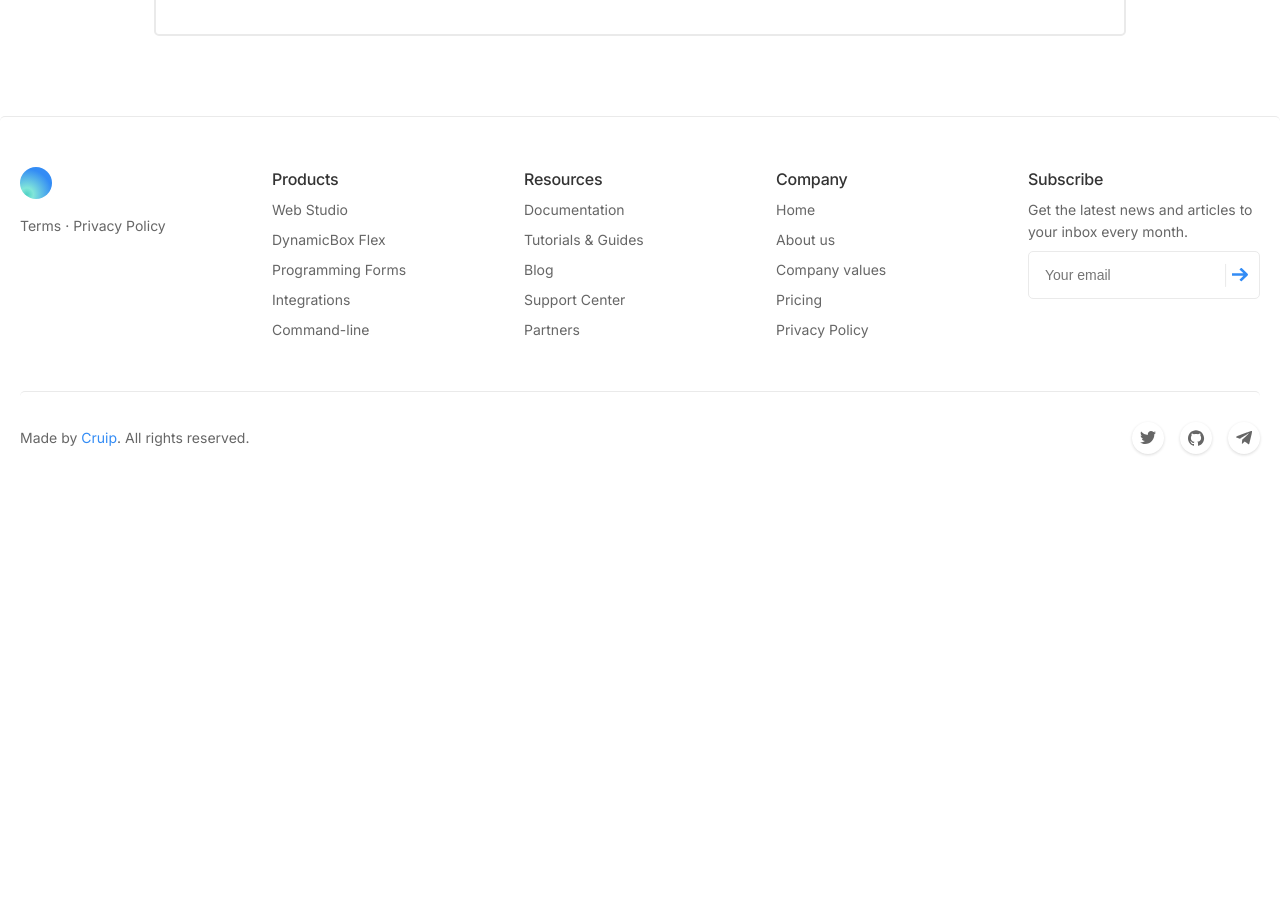
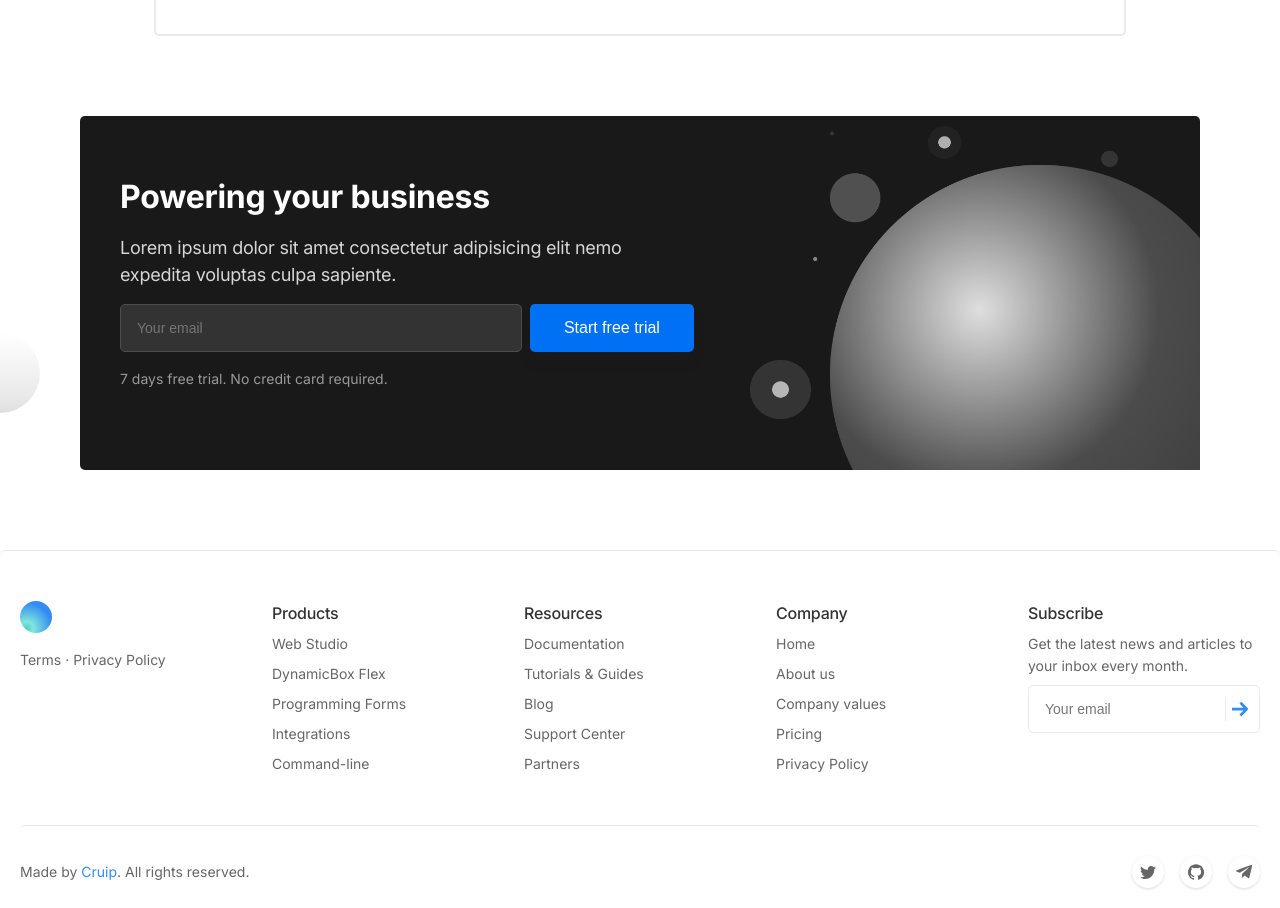
Before and after one commit to AmirbekkAmonov/Simple, a React (Vite) app: page / in a window 1280 px wide. Shown: the part 3476-4384 px from the top of the page. Before the commit the page ends 3950 px from the top, so only its background shows below. Built offline with nearby package versions, Linux system fonts and the light colour scheme.

Commit message:
business bolimi yakunlandi

```diff
--- a/src/App.jsx
+++ b/src/App.jsx
@@ -3,6 +3,7 @@ import Hero from "./components/sections/Hero/Hero"
 import Explore from "./components/sections/Explore/Explore"
 import Works from "./components/sections/Works/Works"
 import World from "./components/sections/World/World"
+import Business from "./components/sections/Business/Business"
 import Footer from "./components/Footer/Footer"
 function App() {
   return (
@@ -12,6 +13,7 @@ function App() {
       <Explore />
       <Works />
       <World />
+      <Business />
       <Footer />
     </>
   )
--- /dev/null
+++ b/src/components/sections/Business/Business.jsx
@@ -0,0 +1,207 @@
+import { useEffect, useState } from "react";
+import styled from "styled-components";
+
+const Section = styled.section`
+  overflow: hidden;
+  position: relative;
+  width: 100%;
+  margin: 0 auto;
+  padding: 0 80px 80px 80px;
+  .container {
+    // margin: 0 80px;
+    display: flex;
+    flex-direction: row;
+    align-items: start;
+    justify-content: space-between;
+    gap: 16px;
+    background-color: #191919;
+    border-radius: 5px;
+  }
+  img {
+    margin-top: 10px;
+    width: 450px;
+    height: auto;
+  }
+`;
+
+const Text = styled.div`
+  padding: 60px 40px;
+  width: 100%;
+  display: flex;
+  flex-direction: column;
+  align-items: start;
+  justify-content: start;
+  gap: 16px;
+  h2 {
+    font-weight: 700;
+    font-size: 32px;
+    line-height: 42px;
+    letter-spacing: -0.25px;
+    color: #ffffff;
+  }
+  p {
+    font-weight: 400;
+    font-size: 18px;
+    line-height: 27px;
+    letter-spacing: -0.25px;
+    color: #d6d6d6;
+  }
+  label {
+    width: 100%;
+    display: flex;
+    flex-direction: row;
+    align-items: start;
+    justify-content: start;
+    gap: 8px;
+    input {
+      width: 70%;
+      padding: 12px 34px 12px 16px;
+      border: 1px solid #4c4c4c;
+      border-radius: 5px;
+      background-color: #333333;
+      font-weight: 400;
+      font-size: 14px;
+      line-height: 22px;
+      letter-spacing: 0px;
+      color: #ffffff;
+
+      &:focus {
+        border: 1px solid #0070f4;
+      }
+    }
+    button {
+      width: calc(30% - 8px);
+      padding: 12px 0;
+      border-radius: 5px;
+      background-color: #0070f4;
+      font-weight: 500;
+      font-size: 16px;
+      line-height: 24px;
+      color: #ffffff;
+      box-shadow: 0px 10px 15px -3px #19202c29;
+    }
+  }
+  span {
+    font-weight: 400;
+    font-size: 14px;
+    line-height: 22px;
+    letter-spacing: 0px;
+    color: #999999;
+  }
+`;
+
+const Cricle = styled.div`
+  position: absolute;
+  top: 50%;
+  left: 0;
+  transform: translateX(-50%);
+  width: 80px;
+  height: 80px;
+  border-radius: 50%;
+  background: linear-gradient(180deg, #ffffff 0%, #eaeaea 77.4%, #dfdfdf 100%);
+`;
+const Modal = styled.div`
+  position: fixed;
+  top: 0;
+  left: 0;
+  width: 100%;
+  height: 100%;
+  background: rgba(0, 0, 0, 0.5);
+  display: flex;
+  justify-content: center;
+  align-items: center;
+  z-index: 999;
+
+  .modal-content {
+    display: flex;
+    flex-direction: column;
+    align-items: center;
+    gap: 16px;
+    background: white;
+    padding: 20px;
+    border-radius: 8px;
+    text-align: center;
+    box-shadow: 0 4px 8px rgba(0, 0, 0, 0.2);
+  }
+
+  button {
+    padding: 8px 20px;
+    border-radius: 5px;
+    margin-top: 12px;
+    background-color: #0070f4;
+    font-weight: 500;
+    font-size: 16px;
+    line-height: 24px;
+    color: #ffffff;
+    box-shadow: 0px 10px 15px -3px #19202c29;
+  }
+`;
+
+const Business = () => {
+    const [email, setEmail] = useState('');
+    const [enteredEmail, setEnteredEmail] = useState('');
+    const [isModalOpen, setIsModalOpen] = useState(false);
+
+    const handleButtonClick = () => {
+        if (email.trim() !== '') {
+            setEnteredEmail(email);
+            setEmail('');
+            setIsModalOpen(true);
+        } else {
+            alert('Iltimos, emailingizni kiriting!');
+        }
+    };
+
+    const closeModal = () => {
+        setIsModalOpen(false);
+    };
+    useEffect(() => {
+        if (isModalOpen) {
+            document.body.style.overflow = 'hidden';
+        } else {
+            document.body.style.overflow = 'auto';
+        }
+
+        return () => {
+            document.body.style.overflow = 'auto';
+        };
+    }, [isModalOpen]);
+
+    return (
+        <Section>
+            <div className="container">
+                <Cricle></Cricle>
+                <Text>
+                    <h2>Powering your business</h2>
+                    <p className="p">
+                        Lorem ipsum dolor sit amet consectetur adipisicing elit nemo
+                        expedita voluptas culpa sapiente.
+                    </p>
+                    <label>
+                        <input
+                            type="email"
+                            name="email"
+                            placeholder="Your email"
+                            value={email}
+                            onChange={(e) => setEmail(e.target.value)}
+                        />
+                        <button onClick={handleButtonClick}>Start free trial</button>
+                    </label>
+                    <span>7 days free trial. No credit card required.</span>
+                </Text>
+                <img src="./assets/images/Group.png" alt="" />
+                {isModalOpen && (
+                    <Modal onClick={closeModal}>
+                        <div className="modal-content" onClick={(e) => e.stopPropagation()}>
+                            <h3>Sizning emailingiz</h3>
+                            <a href="email">{enteredEmail}</a>
+                            <button onClick={closeModal}>Close</button>
+                        </div>
+                    </Modal>
+                )}
+            </div>
+        </Section>
+    );
+};
+
+export default Business;
```
Also changed, not shown: public/assets/images/Group.png (added).
